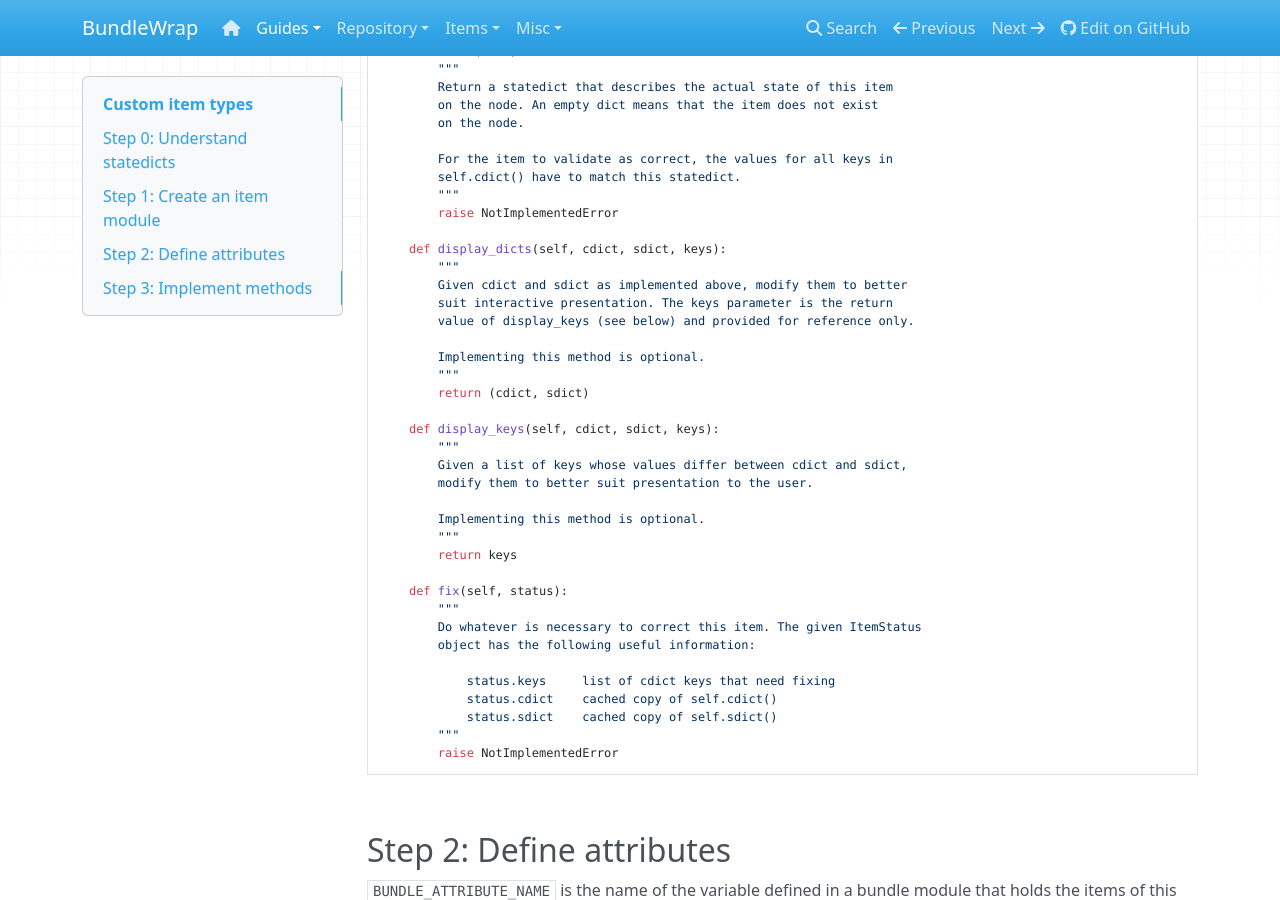
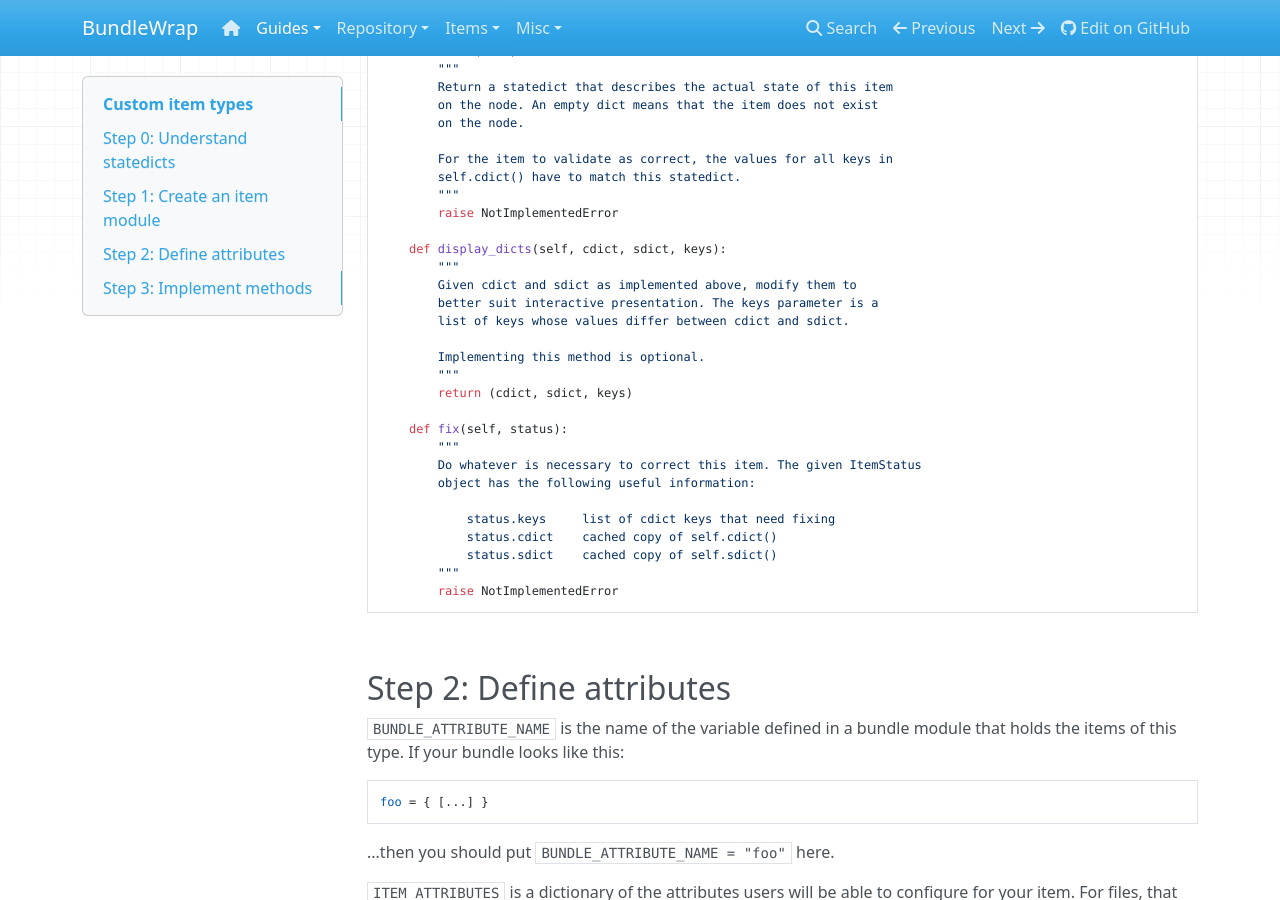
Before and after one commit to bundlewrap/bundlewrap, an MkDocs documentation site: the page built from docs/content/guide/dev_item.md, in a window 1280 px wide and 900 px high, scrolled down 1144 px. Built offline with MkDocs 1.6.1, drawn with Linux system fonts in a browser that asks for light colours; nearby versions of some CDN libraries; old or Windows-style settings are respelled for this version of MkDocs.

Commit message:
remove Item.display_keys
closes #278

```diff
--- a/docs/content/guide/dev_item.md
+++ b/docs/content/guide/dev_item.md
@@ -64,22 +64,13 @@
 
         def display_dicts(self, cdict, sdict, keys):
             """
-            Given cdict and sdict as implemented above, modify them to better
-            suit interactive presentation. The keys parameter is the return
-            value of display_keys (see below) and provided for reference only.
+            Given cdict and sdict as implemented above, modify them to
+            better suit interactive presentation. The keys parameter is a
+            list of keys whose values differ between cdict and sdict.
 
             Implementing this method is optional.
             """
-            return (cdict, sdict)
-
-        def display_keys(self, cdict, sdict, keys):
-            """
-            Given a list of keys whose values differ between cdict and sdict,
-            modify them to better suit presentation to the user.
-
-            Implementing this method is optional.
-            """
-            return keys
+            return (cdict, sdict, keys)
 
         def fix(self, status):
             """
```
Also changed, not shown: 3 other files.
